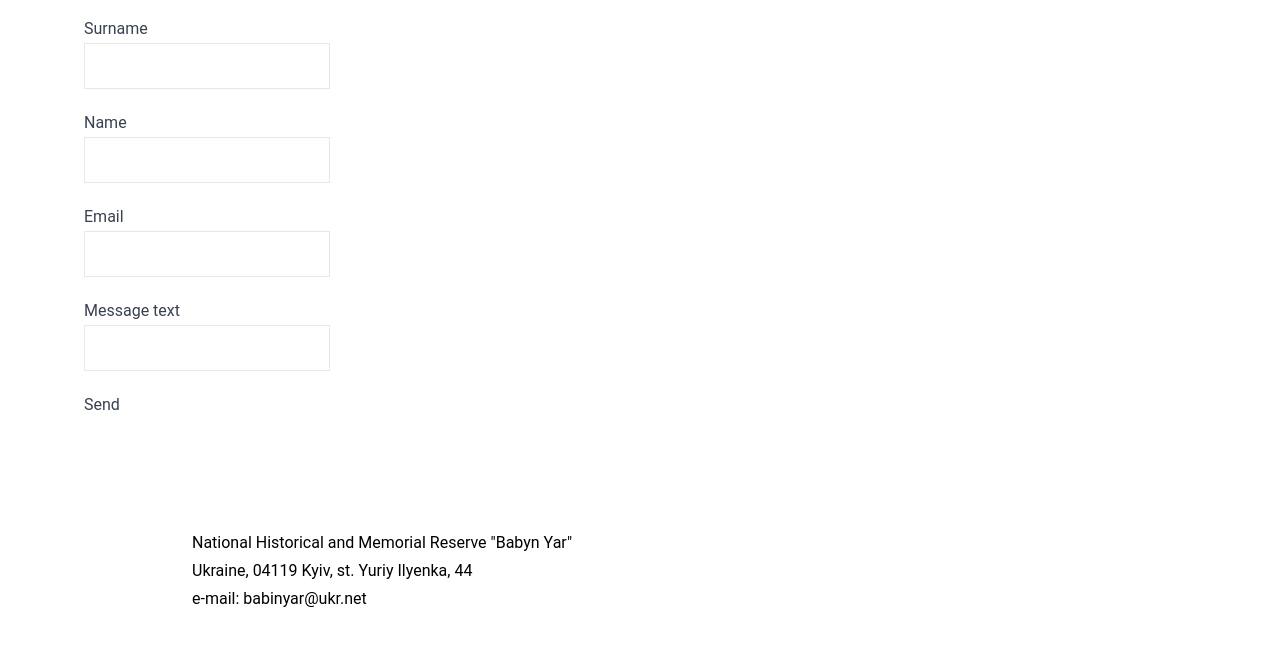
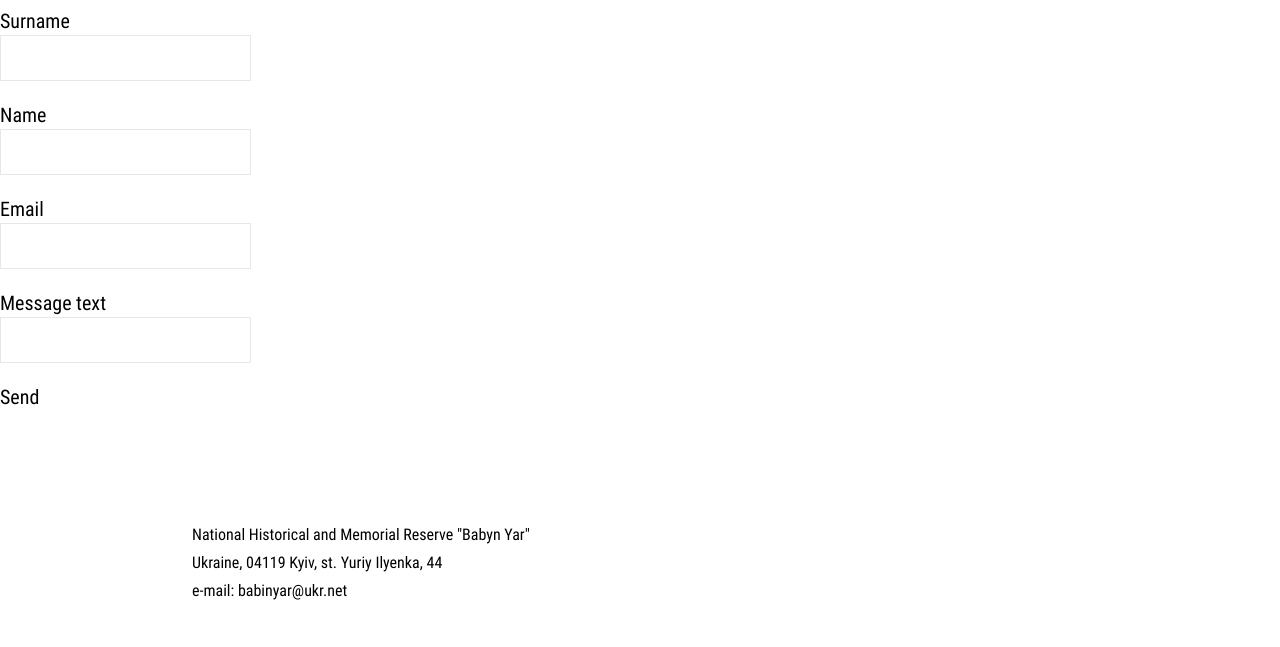
Before and after one commit to lex-unix/babyn-yar, an Astro site: page /en/connect/find-us in a window 1280 px wide. Shown: the part 153-800 px from the top of the page. Built offline with nearby package versions, Linux system fonts and the light colour scheme; Astro itself is replaced by a stand-in of ours.

Commit message:
feat(base-layout): import roboto font, change styles

```diff
--- a/src/layouts/BaseLayout.astro
+++ b/src/layouts/BaseLayout.astro
@@ -2,6 +2,7 @@
 import Header from '@/components/Header/Header.astro'
 import { getLangFromUrl } from '@/i18n/utils'
 import Footer from '@/components/Footer.astro'
+import '@/styles/roboto.css'
 
 export interface Props {
   title: string
@@ -22,7 +23,9 @@ const { title } = Astro.props
   </head>
   <body>
     <Header />
-    <main class="prose mx-auto max-w-6xl px-5 pt-24">
+    <main
+      class="prose mx-auto max-w-none pt-24 text-xl text-black prose-headings:mx-auto prose-headings:max-w-4xl prose-p:mx-auto prose-p:max-w-4xl prose-a:italic"
+    >
       <slot />
     </main>
     <Footer />
```
